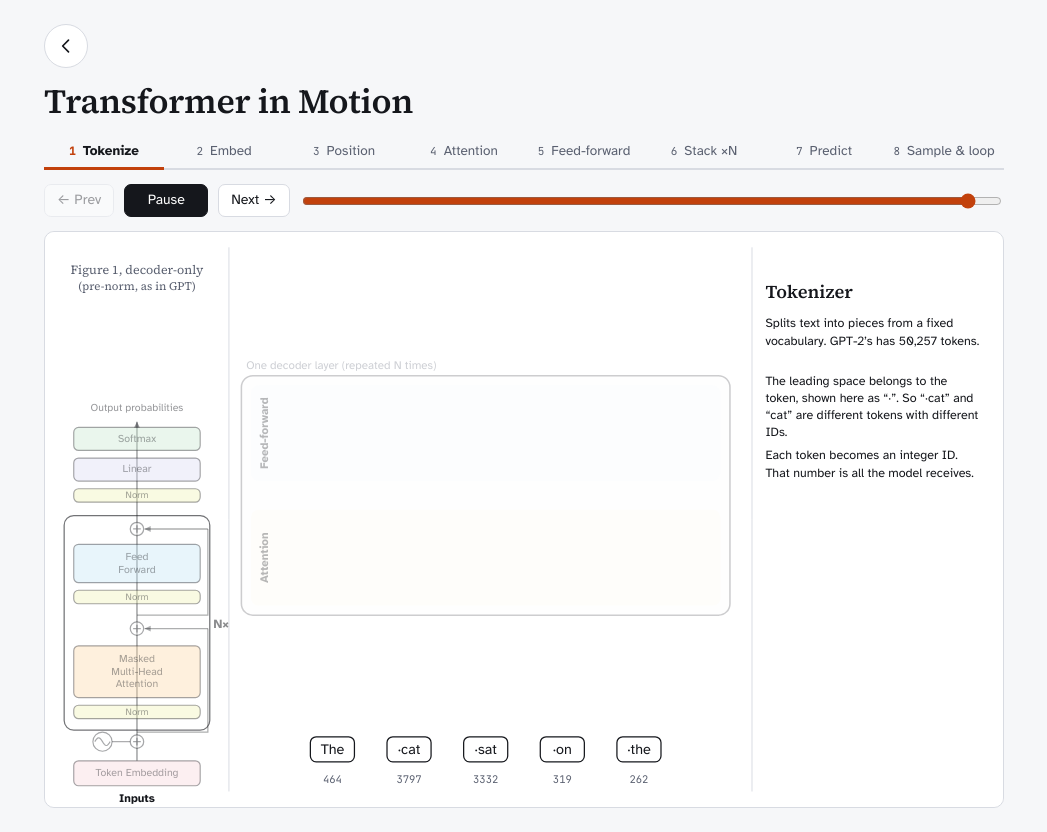
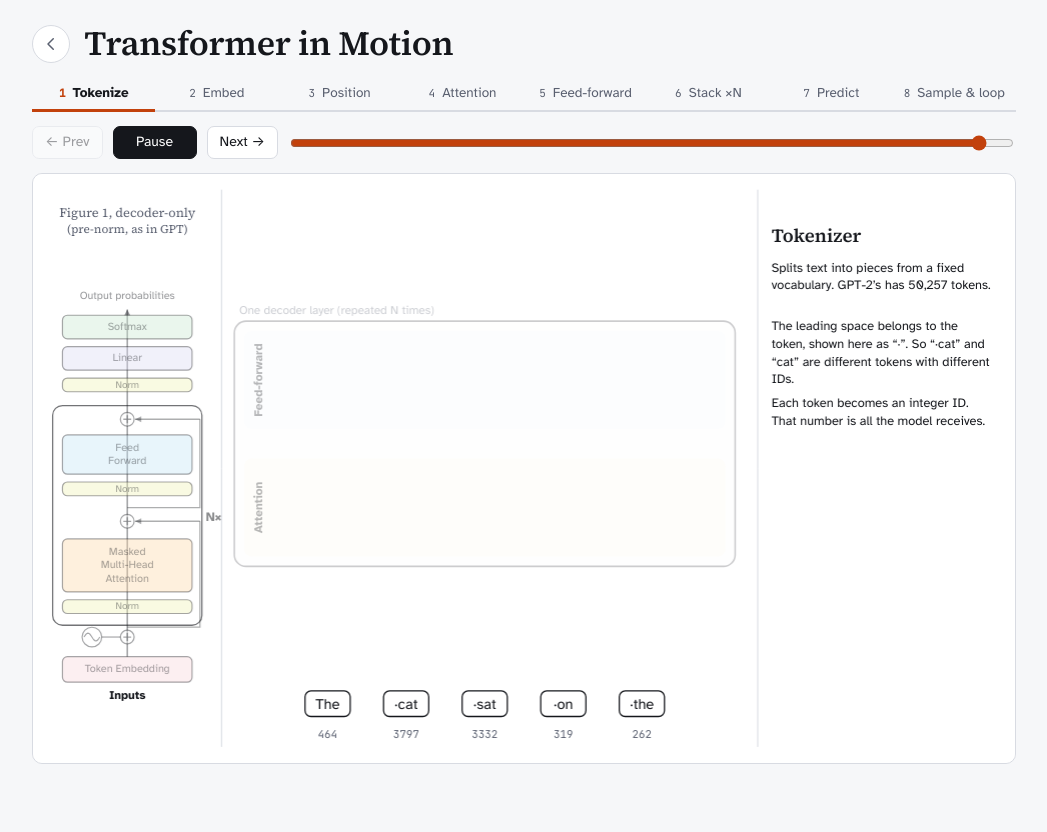
Before and after one commit to jchowlabs/jchowlabs-dev.github.io, a plain HTML site: page transformers/index.html in a window 1280 px wide. Shown: the whole page, without its empty margins (116-1163 px from the left). After the commit the page ends 800 px from the top, so only its background shows below. Drawn offline with Linux system fonts and the light colour scheme.

Commit message:
Update index.html

```diff
--- a/transformers/index.html
+++ b/transformers/index.html
@@ -32,13 +32,14 @@
 }
 *{box-sizing:border-box}
 body{background:var(--bg);color:var(--ink);font-family:var(--f-ui);font-size:15px;line-height:1.55;padding-inline:16px;padding-block:24px 24px}
-.wrap{width:min(1240px,max(960px,calc((100vh - 248px) * 1.6667)));margin:0 auto;display:grid;gap:14px}
+.wrap{width:min(1240px,max(860px,calc((100vh - 210px) * 1.6667)));margin:0 auto;display:grid;gap:14px}
+header{display:flex;align-items:center;gap:14px}
 header h1{font-family:var(--f-display);font-weight:600;font-size:34px;line-height:1.15;margin:0;letter-spacing:-.01em}
-/* Back-to-home button, upper-left corner — circular arrow, matches Email Security / Agent Drivetrain. */
-.back{display:inline-grid;place-items:center;width:44px;height:44px;border-radius:50%;border:1px solid var(--line);background:var(--surface);color:var(--ink);text-decoration:none}
-.back:hover{border-color:var(--muted)}
+/* Back-to-home button, upper-left — subtle circular arrow matching the Alliances page; inline with the title. */
+.back{display:inline-grid;place-items:center;flex:none;width:38px;height:38px;border-radius:50%;border:1px solid var(--line);background:var(--surface);color:var(--muted);text-decoration:none;transition:color .2s,border-color .2s}
+.back:hover{color:var(--ink);border-color:var(--muted)}
 .back:focus-visible{outline:2px solid var(--accent);outline-offset:2px}
-.back svg{width:20px;height:20px;fill:none;stroke:currentColor;stroke-width:2;stroke-linecap:round;stroke-linejoin:round}
+.back svg{width:18px;height:18px;fill:none;stroke:currentColor;stroke-width:2;stroke-linecap:round;stroke-linejoin:round}
 .plate{background:var(--surface);border:1px solid var(--line);border-radius:10px}
 canvas{display:block;width:100%;border-radius:10px;aspect-ratio:1000/600;cursor:default}
 .controls{display:flex;flex-wrap:wrap;gap:10px;align-items:center}
@@ -65,8 +66,7 @@ kbd{font-family:var(--f-mono);font-size:12px;border:1px solid var(--line);border
 </style>
 
 <div class="wrap">
-  <div><a class="back" href="../" aria-label="Back to home"><svg viewBox="0 0 24 24" aria-hidden="true"><path d="M15 5l-7 7 7 7"/></svg></a></div>
-  <header><h1>Transformer in Motion</h1></header>
+  <header><a class="back" href="../" aria-label="Back to home"><svg viewBox="0 0 24 24" aria-hidden="true"><path d="M15 5l-7 7 7 7"/></svg></a><h1>Transformer in Motion</h1></header>
   <nav class="tabs" id="tabs" aria-label="Steps"></nav>
   <div class="controls">
     <button id="prev" aria-label="Previous step">← Prev</button>
@@ -175,6 +175,7 @@ function drawMini(scene,t){
   const cx=96,bw=132,bx=cx-bw/2;
   text('Figure 1, decoder-only',cx,40,{font:FD,size:13,color:'muted',align:'center'});
   text('(pre-norm, as in GPT)',cx,57,{font:FD,size:12,color:'muted',align:'center'});
+  ctx.save();ctx.translate(0,-60);  /* lift the schematic up to close the empty gap under the caption */
   ctx.strokeStyle=col('ink',.45);ctx.lineWidth=1.4;ctx.beginPath();ctx.moveTo(cx,552);ctx.lineTo(cx,206);ctx.stroke();
   arrow(cx,206,cx,198,'ink',.45);
   const box=(y,h,fill,lines,a,fs=11)=>{ctx.globalAlpha=a?1:.38;rr(bx,y,bw,h,5);ctx.fillStyle=col(fill);ctx.fill();ctx.strokeStyle=col('ink');ctx.lineWidth=a?1.8:1.2;ctx.stroke();
@@ -202,6 +203,7 @@ function drawMini(scene,t){
   text('Output probabilities',cx,184,{size:11,align:'center',alpha:on('soft')?1:.45});
   if(on('loop')){const a=seg(t,.3,.6);ctx.save();ctx.setLineDash([4,4]);ctx.strokeStyle=col('accent',a);ctx.lineWidth=1.8;ctx.beginPath();ctx.moveTo(cx-56,176);ctx.bezierCurveTo(6,176,6,592,cx-28,592);ctx.stroke();ctx.restore();arrow(cx-34,592,cx-26,592,'accent',a,1.8);
     ctx.save();ctx.translate(13,384);ctx.rotate(-Math.PI/2);text('append & repeat',0,0,{size:11,color:'accent',align:'center',alpha:a,weight:'700'});ctx.restore()}
+  ctx.restore();
 }
 
 /* ---------- scenes ---------- */
```
